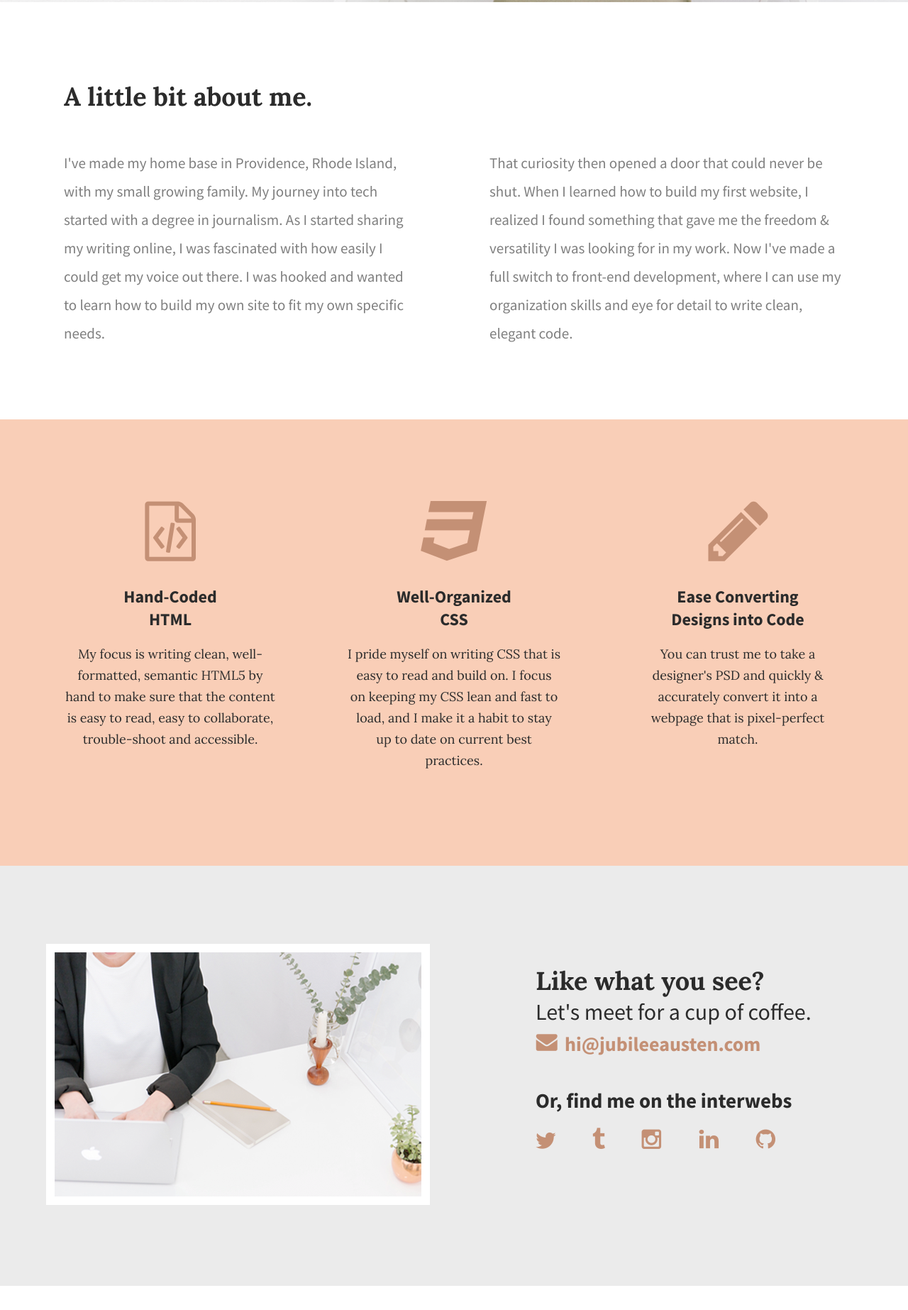
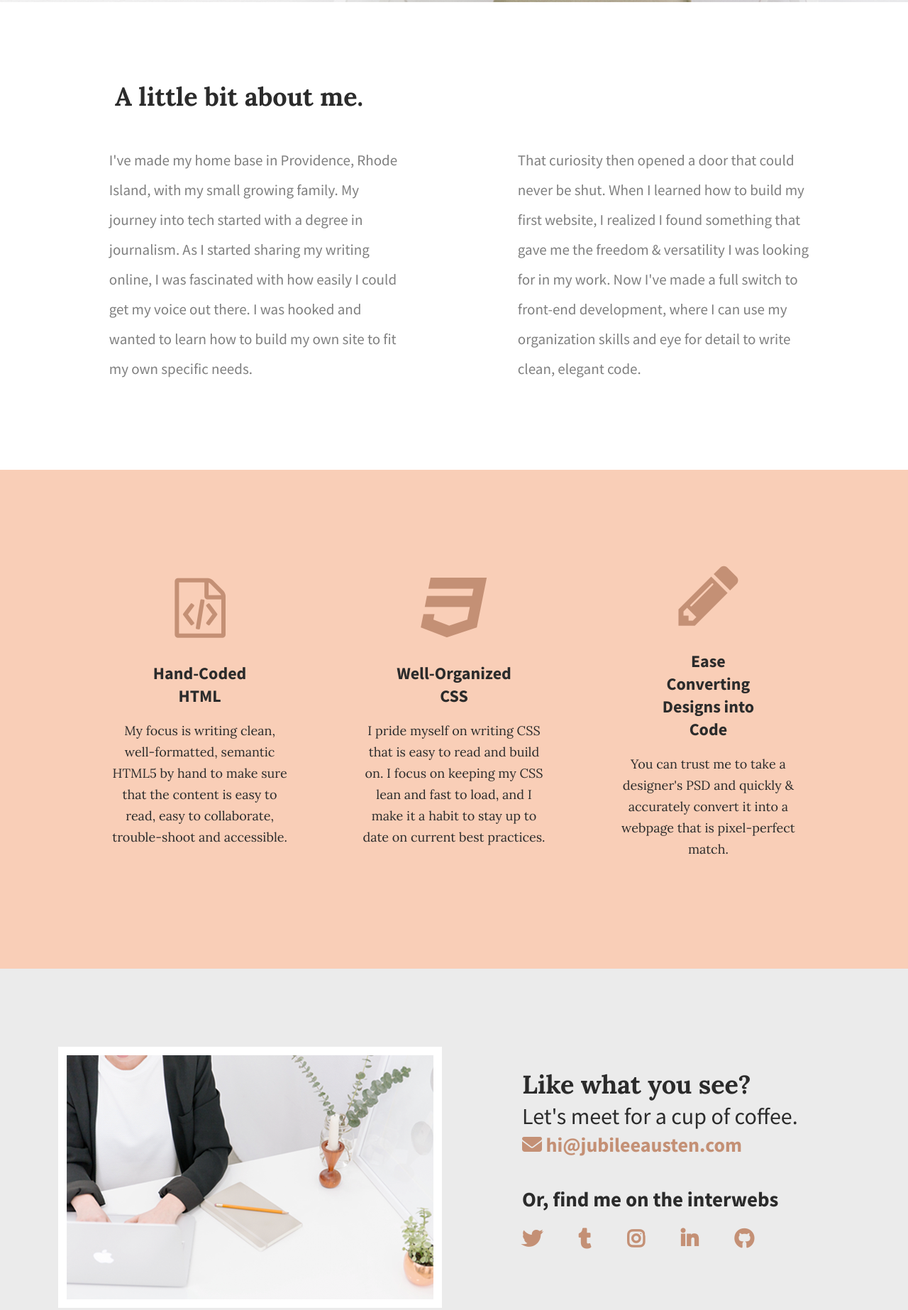
Before and after one commit to jbrunker-code/jubilee-austen, a plain HTML site: page index.html in a window 1280 px wide. Shown: the part 797-2643 px from the top of the page at 71% size. Before the commit the page ends 2609 px from the top, so only its background shows below. Drawn offline with Linux system fonts and the light colour scheme.

Commit message:
Added breakpoints to make site fully responsive

```diff
--- a/css/main.css
+++ b/css/main.css
@@ -2,53 +2,73 @@
 body {
   color: #2b2b2b;
   font-family: "Source Sans Pro", sans-serif;
+  font-size: 16px;
 }
 
-/*****GRID*****/
-.full-width {
-  margin: 0 auto;
-  overflow: auto;
-  width: 1200px;
+.content-wrapper {
+    width: 90%;
 }
 
-.half-width {
-  float: left;
-  width: 600px;
-}
-
-.third-width {
-  float: left;
-  width: 400px;
+ol, ul {
+    list-style: none;
 }
 
 /*****HEADER*****/
-.home-page {
+
+header{
+    display: flex;
+    justify-content: center;
+    align-items: center;
+    flex-flow: row wrap;
+}
+
+.menu {
+    background-color: #ebebeb;
+    width: 100%;
+}
+
+.hero {
   background: url("../img/full-background.png");
-  background-position: center;
+  background-position: right;
   background-size: cover;
-  height: 800px;
+  height: 700px;
 }
 
 header h1 {
   color: #bbc085;
   font-family: "Lora", serif;
-  font-size: 30px;
-  padding: 65px 0 65px 25px;
+  font-size: 5.5em;
+  padding: 20px 0;
+  text-align: center;
+  margin-bottom: 45px;
+}
+
+.name {
+    width: 100%;
+    border-bottom:  1px solid #9b9b9b;
+}
+
+.navigation {
+    border-bottom:  1px solid #9b9b9b;
+    width: 100%;
 }
 
 nav {
-  float: right;
-  padding: 75px 25px;
+  width: 100%;
 }
 
-nav ul li {
-  display: inline-block;
+nav ul {
+    display: flex;
+    flex-flow: column wrap;
+    justify-content: center;
+    align-items: center;
+    padding-left: 0;
 }
 
 nav ul li a {
   color: #828282;
-  font-size: 18px;
-  padding-left: 50px;
+  font-size: 3.125em;
+  padding: 15px 0;
   text-decoration: none;
   text-transform: capitalize;
 }
@@ -57,10 +77,11 @@ header h2 {
   clear: both;
   color: #9b9b9b;
   font-family:"Lora", serif;
-  font-size: 72px;
-  line-height: 80px;
-  padding: 20px 0 20px 25px;
-  width: 1000px;
+  font-size: 3.9em;
+  line-height: 1.1;
+  padding: 100px 0 20px 55px;
+  margin-top: 0;
+  width: 90%;
 }
 
 header h2 span {
@@ -68,134 +89,323 @@ header h2 span {
 }
 
 /*****ABOUT SECTION*****/
-#about .full-width {
-  padding: 80px 0;
+#about {
+    display: flex;
+    justify-content: center;
+    align-items: center;
+    flex-flow: row wrap;
 }
 
 #about h2 {
   font-family: "Lora", serif;
-  font-size: 36px;
+  font-size: 3em;
   padding-left:50px;
 }
 
 #about p {
   color: #7f7f7f;
-  font-size: 21px;
-  line-height: 40px;
-  padding-left: 50px;
-  padding-right: 50px;
+  font-size: 2em;
+  line-height: 1.5;
+  padding: 25px 50px 50px 50px;
+}
+
+#about .content-wrapper {
+    margin-bottom: 50px;
+}
+
+.about-title, .about-text {
+    width: 100%;
 }
 
 /*****WORK SECTION*****/
 
-#work {
+#work .content-wrapper {
   background: #f9ceb7;
   text-align: center;
-  }
+  padding-bottom: 75px;
+  display: flex;
+  justify-content: center;
+  align-items: center;
+  flex-flow: row wrap;
+  width: 100%;
+}
 
-#work .full-width {
-  padding: 115px 0;
+.html,
+.css,
+.designs {
+    width: 100%;
 }
 
 #work img {
-  padding-bottom: 30px;
+  padding: 75px 0 30px 0;
+  height: 125px;
 }
 
 #work h3 {
-  font-size:24px;
+  font-size:2.5em;
   line-height:32px;
   margin: 0 auto;
-  width:190px;
+  /* width:190px; */
 }
 
 #work p {
   font-family:"Lora", serif;
-  font-size: 18px;
-  line-height: 30px;
+  font-size: 2em;
+  line-height: 1.5;
   padding: 0 50px;
 }
 
 /*****CONTACT SECTION*****/
 
+footer .content-wrapper {
+  display: flex;
+  justify-content: space-around;
+  align-items: center;
+  flex-flow: row wrap;
+  width: 100%;
+}
+
+footer i {
+  font-size: 1.8em;
+}
+
 #contact {
   background-color: #ebebeb;
 }
 
-#contact .full-width{
-  padding: 110px 0;
+.contact-photo {
+  width: 100%;
+  text-align: center;
 }
 
-#contact img#contact-img {
+#contact-img {
   border: 12px solid #ffffff;
-  margin-left: 25px;
+  margin-top: 50px;
 }
 
-#contact h2, #contact #email-header, #contact #socialmedia-header, #contact ul {
-  padding-left: 115px;
+.contact-title{
+  text-align: center;
+  width: 100%;
+  margin-bottom: 25px;
+  font-family:"Lora", serif;
+  font-size: 2em;
 }
 
-#contact #envelope {
-  padding: 0 10px 0 115px;
+.email-text,
+.social-text {
+  width: 100%;
+  text-align: center;
+  margin: 80px 0;
 }
 
-#contact h2 {
-  font-family:"Lora", serif;
-  font-size: 36px;
+
+#email-header {
+  margin-top: 0;
+}
+
+#email-header,
+#socialmedia-header {
+  font-size: 2.75em;
+  font-weight: normal;
   line-height: 44px;
 }
 
-#contact #email-header {
-  font-size: 32px;
-  font-weight: normal;
-  line-height: 44px;
-  margin: -30px 0 5px 0;
+.fa-envelope {
+  margin-bottom: 12px;
+  font-size: 1em;
 }
 
-#contact #socialmedia-header {
-  font-weight: bold;
-  font-size: 29px;
-  line-height: 44px;
-  margin: 40px 0 0 0;
+.email-address {
+  font-size: 2.5em;
 }
 
 #contact a {
   color: #c49075;
-  font-size: 28px;
   font-weight:bold;
   text-decoration: none;
+  margin-bottom: 25px;
 }
 
 #contact ul {
   list-style: none;
+  padding: 0;
 }
 
 #contact ul li {
   display: inline-block;
 }
 
-#contact ul img {
-  padding-right: 48px;
+.social-text i {
+  padding: 20px 63px;
+  font-size: 3.75em;
 }
 
-/*****ADDITIONAL PAGES*****/
-.under-construction {
-  text-align: center;
-  font-size: 24px;
-  color: gray;
-  width: 600px;
-  margin: 100px 300px;
-  clear: both;
-  font-family: "Lora", serif;
+/* ======================================================================================================================================= */
+
+@media only screen and (min-width: 1200px) {
+  /* Desktop Styles */
+
+  header {
+    background: url("../img/full-background.png");
+    background-position: center;
+    background-size: cover;
+    height: 800px;
+  }
+
+  .menu {
+    display: flex;
+    justify-content: space-between;
+    align-items: center;
+    padding: 75px 125px;
+    background-color: transparent;
+    height: 55px;
+  }
+
+  header h1 {
+    font-size: 1.875em;
+    text-align: left;
+    margin: 0;
+    padding: 0 0 0 25px;
+  }
+
+  .navigation,
+  .name {
+    width: 45%;
+    border-bottom: none;
+  }
+
+  nav ul {
+    flex-flow: row wrap;
+    justify-content: flex-end;
+    align-items: center;
+    margin: 0;
+  }
+
+  nav ul li a {
+    font-size: 1.125em;
+    padding: 0 25px;
+  }
+
+  header h2 {
+    font-size: 4.5em;
+    width: 80%;
+    padding: 23px 0 0 145px;
+  }
+
+
+  .hero {
+    background: none;
+  }
+
+ /*****ABOUT SECTION*****/
+
+ .about-text {
+   width: 45%;
+ }
+
+ #about .content-wrapper {
+  display: flex;
+  justify-content: space-around;
+  align-items: flex-start;
+  flex-flow: row wrap;
+ }
+
+ #about h2 {
+   font-size: 2.25em;
+   margin: 110px 0 0 48px;
+ }
+
+ #about p {
+   font-size: 1.3125em;
+   line-height: 2;
+   padding: 25px 43px 50px 0;
+   margin: 21px 0 21px 61px;
+ }
+
+/*****WORK SECTION*****/
+
+#work .content-wrapper {
+  padding: 135px 0;
 }
 
-.main-nav {
-  float: right;
-  padding-right: 50px;
+.html,
+.css,
+.designs {
+    width: 28%;
 }
 
-.my-work-container, .about-me-container, .testimonials-container {
-  background: gainsboro;
-  width: 100%;
-  height: 1000px;
+#work h3 {
+  font-size: 1.5em;
+  margin: 0 95px;
+}
 
+#work img {
+  height: 85px;
+  padding: 0 0 30px 0;
 }
+
+#work p {
+  font-size: 1.125em;
+  line-height: 30px;
+}
+
+/*****CONTACT SECTION*****/
+
+#contact-img {
+  margin: 110px 0;
+}
+
+.contact-photo {
+  width: 50%;
+}
+
+footer .content-wrapper {
+  align-items: flex-start;
+}
+
+.all-contact-text {
+  display: flex;
+  justify-content: flex-start;
+  align-items: flex-start;
+  width: 40%;
+  flex-flow: row wrap;
+  margin-top: 140px;
+}
+
+.contact-title {
+  font-size: 1.5em;
+}
+
+.contact-title,
+.contact-title h2,
+.email-text,
+#email-header,
+.social-text {
+  margin: 0;
+  text-align: left;
+}
+
+#email-header {
+  font-size: 2em;
+}
+
+#contact a {
+  font-size: 1.75em;
+}
+
+.fa-envelope {
+  font-size: 1em;
+}
+
+#socialmedia-header {
+  font-size: 1.8125em;
+  font-weight: bold;
+  margin-bottom: 16px;
+}
+
+.social-text i {
+  padding: 0 48px 0 0;
+  font-size: 1em;
+  font-weight: bold;
+}
+}
--- a/index.html
+++ b/index.html
@@ -9,15 +9,17 @@
       <link rel="preconnect" href="https://fonts.gstatic.com">
       <link href="https://fonts.googleapis.com/css2?family=Lora:wght@400;700&display=swap" rel="stylesheet">
       <link href="https://fonts.googleapis.com/css?family=Source+Sans+Pro:400,700" rel="stylesheet" type="text/css">
+
+      <script src="https://kit.fontawesome.com/a79f4e5474.js" crossorigin="anonymous"></script>
     </head>
 
     <body>
-      <header class="home-page">
-        <div class="full-width">
-          <div class="half-width">
+      <header>
+        <div class="menu content-wrapper">
+          <div class="name">
             <h1>Jubilee Austen</h1>
           </div>
-          <div class="half-width">
+          <div class="navigation">
             <nav>
               <ul>
                 <!--<li><a href="index.html">Home</a></li>
@@ -30,36 +32,40 @@
               </ul>
             </nav>
           </div>
+        </div>
+        <div class="hero">
         <h2><span>Hi,</span> I'm a developer that loves clean &amp; elegant code.</h2>
         </div>
       </header>
 
       <main>
         <section id="about">
-          <div class="full-width">
+          <div class="content-wrapper">
+            <div class="about-title">
             <h2>A little bit about me.</h2>
-            <div class="half-width">
+            </div>
+            <div class="about-text">
               <p>I've made my home base in Providence, Rhode Island, with my small growing family. My journey into tech started with a degree in journalism. As I started sharing my writing online, I was fascinated with how easily I could get my voice out there. I was hooked and wanted to learn how to build my own site to fit my own specific needs.</p>
           </div>
-            <div class="half-width">
+            <div class="about-text">
               <p>That curiosity then opened a door that could never be shut. When I learned how to build my first website, I realized I found something that gave me the freedom & versatility I was looking for in my work. Now I've made a full switch to front-end development, where I can use my organization skills and eye for detail to write clean, elegant code.</p>
             </div>
           </div>
         </section>
 
         <section id="work">
-          <div class="full-width">
-            <div class="third-width">
+          <div class="content-wrapper">
+            <div class="html">
               <img src="img/html-icon.png" alt="HTML icon" />
               <h3>Hand-Coded HTML</h3>
               <p>My focus is writing clean, well-formatted, semantic HTML5 by hand to make sure that the content is easy to read, easy to collaborate, trouble-shoot and accessible.</p>
             </div>
-            <div class="third-width">
+            <div class="css">
               <img src="img/css-icon.png" alt="CSS icon" />
               <h3>Well-Organized CSS</h3>
               <p>I pride myself on writing CSS that is easy to read and build on. I focus on keeping my CSS lean and fast to load, and I make it a habit to stay up to date on current best practices.</p>
             </div>
-            <div class="third-width">
+            <div class="designs">
               <img src="img/pencil-icon.png" alt="pencil icon" />
               <h3>Ease Converting Designs into Code</h3>
               <p>You can trust me to take a designer's PSD and quickly & accurately convert it into a webpage that is pixel-perfect match.</p>
@@ -68,22 +74,28 @@
         </section>
 
         <footer id="contact">
-          <div class="full-width">
-            <div class="half-width">
+          <div class="content-wrapper">
+            <div class="contact-photo">
               <img id="contact-img" src="img/contact-image.png" alt="contact image" />
             </div>
-            <div class="half-width">
+            <div class="all-contact-text">
+              <div class="contact-title">
                 <h2>Like what you see?</h2>
+              </div>
+              <div class="email-text">
                 <h3 id="email-header">Let's meet for a cup of coffee.</h3>
-              <a href="mailto:hi@jubileeausten.com"><img id="envelope" src="img/envelope.png" alt="envelope" />hi@jubileeausten.com</a>
+                <a href="mailto:hi@jubileeausten.com" class="email-address"><i class="fas fa-envelope"></i> hi@jubileeausten.com</a>
+              </div>
+              <div class="social-text">
                 <h3 id="socialmedia-header">Or, find me on the interwebs</h3>
                 <ul>
-                <li><a href="https://www.twitter.com"><img src="img/twitter.png" alt="twitter icon" /></a></li>
-                <li><a href="https://www.tumblr.com/"><img src="img/tumblr.png" alt="tumblr icon" /></a></li>
-                <li><a href="https://www.instagram.com"><img src="img/instagram.png" alt="instagram icon" /></a></li>
-                <li><a href="https://www.linkedin.com"><img src="img/linkedin.png" alt="linkedIn icon" /></a></li>
-                <li><a href="https://www.github.com"><img src="img/github.png" alt="gitHub icon" /></a></li>
+                  <li><a href="https://www.twitter.com"><i class="fab fa-twitter"></i></a></li>
+                  <li><a href="https://www.tumblr.com/"><i class="fab fa-tumblr"></i></a></li>
+                  <li><a href="https://www.instagram.com"><i class="fab fa-instagram"></i></a></li>
+                  <li><a href="https://www.linkedin.com"><i class="fab fa-linkedin-in"></i></a></li>
+                  <li><a href="https://www.github.com"><i class="fab fa-github"></i></a></li>
                 </ul>
+              </div>
             </div>
           </div>
         </footer>
```
Lines whose indentation alone changed are shown as unchanged.
